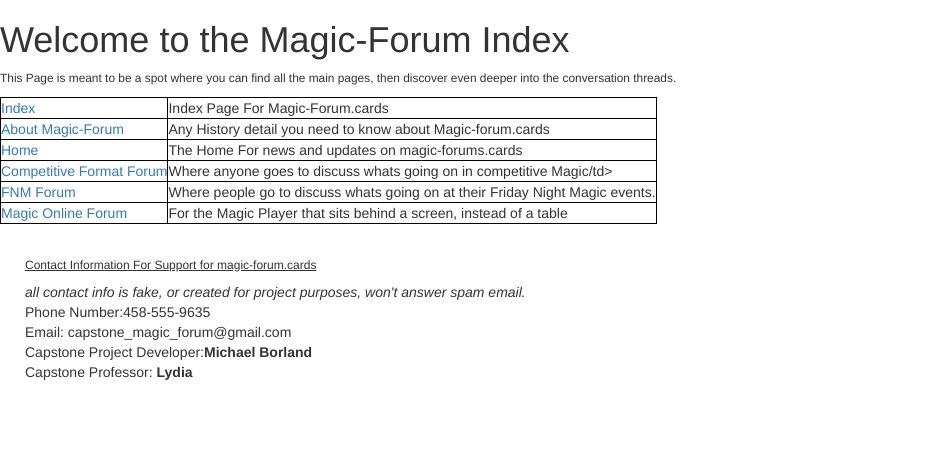
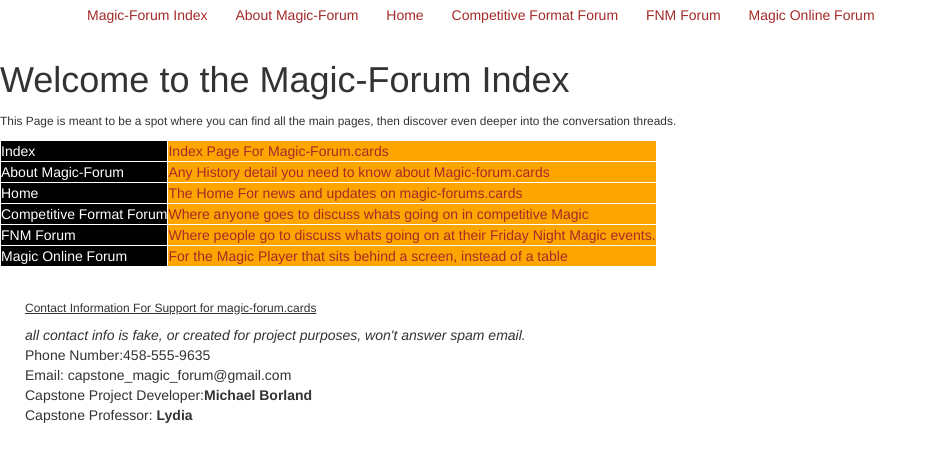
Before and after one commit to michaelborlandKeys/Capstone-Magic-Forum, a PHP site: page / in a window 1280 px wide. Shown: the top 462 px of the page, without its empty margins (0-937 px from the left). Run offline with PHP 8.4, Linux system fonts and the light colour scheme.

Commit message:
Finished Navigation it is completely valid, and first look at 6 plain with some content availble. css added for table as an interactive element for the meeting

```diff
--- a/Capstone Website Alpha 1.0/public_html/css/default.css
+++ b/Capstone Website Alpha 1.0/public_html/css/default.css
@@ -15,14 +15,44 @@
 
 .index_table table,th,td
 {
-	border: 1px solid black;
+	border: 1px solid white;
 }
 
-.color_1 td
+.color_1
 {
+	background-color: black;
+
 
 }
-.color_2 td
+.color_1 a
 {
+	color: white;
+}
+.color_1 a:hover
+{
+	color: orange;
+	text-decoration: none;
+}
+.color_2
+{
+	background-color: orange;
+	color: brown;
 
 }
+.magic_navigation ul
+{
+	padding: 5px 5px;
+
+}
+.magic_navigation li
+{
+	display: inline;
+	padding: 7px;
+}
+.magic_navigation a
+{
+	text-decoration: none;
+	color: brown;
+	padding: 5px 5px 5px 5px ;
+
+}
--- a/Capstone Website Alpha 1.0/public_html/fnm_discussion_forum.php
+++ b/Capstone Website Alpha 1.0/public_html/fnm_discussion_forum.php
@@ -4,8 +4,14 @@
 	<meta charset="UTF-8">
 	<title>FNM Discussion Forum</title>
 	<meta name="viewport" content="width=device-width, initial-scale=1">
+	<?php include ("../resources/common_scripts_head.php");?>
+
 </head>
 <body>
+<?php include("../resources/magic_navigation.php");?>
+<h1 class="changing_heading" id="default_heading">Welcome to Friday Night Magic Forum</h1>
+
+<?php include("../resources/magic_footer.php");?>
 <?php include("../resources/load_scripts.php");?>
 </body>
 </html>
--- a/Capstone Website Alpha 1.0/public_html/index.php
+++ b/Capstone Website Alpha 1.0/public_html/index.php
@@ -2,14 +2,49 @@
 <html lang="eng">
 <head>
 	<meta charset="UTF-8">
-	<title>Index</title>
-	<?php include ("../resources/common_scripts_head.php");?>
-
+	<title>Magic-Forum Index</title>
+	<meta name="viewport" content="width=device-width, initial-scale=1">
+	<link rel="stylesheet" href="https://maxcdn.bootstrapcdn.com/bootstrap/3.3.7/css/bootstrap.min.css">
+<link rel="stylesheet" href="https://maxcdn.bootstrapcdn.com/bootstrap/3.3.7/css/bootstrap-theme.min.css">
+<link rel="stylesheet" type="text/css" href="css/default.css">
 </head>
 <body>
-<?php include("../resources/magic_navigation.php");?>
-<h1 class="changing_heading" id="default_heading">Welcome to the Magic-Forum Index</h1>
-<small><p>	This Page is meant to be a spot where you can find all the main pages, then discover even deeper into the conversation threads. </p></small>
+<div class="container">
+	<div class="below_menu_container">
+		<div class="nav">
+		 	<nav class="magic_navigation">
+			 <ul>
+
+					<li>
+						<a href="index.php"> Magic-Forum Index</a>
+					</li>
+
+					<li>
+						<a href="about_magic_forum.php">About Magic-Forum</a>
+					</li>
+
+					<li>
+						<a href="magic_home.php">Home</a>
+					</li>
+
+					<li>
+						<a href="magic_format_home.php">Competitive Format Forum</a>
+					</li>
+
+					<li>
+						<a href="fnm_discussion_forum.php">FNM Forum</a>
+					</li>
+
+					<li>
+					    <a href="magic_online_forum.php">Magic Online Forum</a>
+					</li>
+			 </ul>
+
+		   </nav>
+		</div>
+			</div>
+				</div><h1 class="changing_heading" id="default_heading">Welcome to the Magic-Forum Index</h1>
+<p><small>	This Page is meant to be a spot where you can find all the main pages, then discover even deeper into the conversation threads. </small></p>
 
 	<table class="index_table">
 	    <tbody>
@@ -27,7 +62,7 @@
 	        </tr>
 	        <tr>
 	            <td class="color_1"><a href="magic_format_home.php">Competitive Format Forum</a></td>
-	            <td class="color_2"> Where anyone goes to discuss whats going on in competitive Magic/td>
+	            <td class="color_2"> Where anyone goes to discuss whats going on in competitive Magic</td>
 	        </tr>
 	        <tr>
 	            <td class="color_1"><a href="fnm_discussion_forum.php">FNM Forum</a></td>
@@ -39,7 +74,20 @@
 	        </tr>
 	        </tbody>
 	        </table>
-<?php include("../resources/magic_footer.php");?>
-<?php include("../resources/load_scripts.php");?>
-</body>
+<div  class="footer_style" id="footer_position" >
+<footer>
+
+		<h6>Contact Information For Support for magic-forum.cards</h6 >
+		<em>all contact info is fake, or created for project purposes, won't answer spam email.</em> <br />
+		Phone Number:458-555-9635<br />
+		Email: capstone_magic_forum@gmail.com<br />
+	    Capstone Project Developer&#58;<b>Michael Borland</b> <br />
+	    Capstone Professor&#58; <b>Lydia</b>
+
+</footer>
+</div><div id="loading_All">
+	    <script src="https://ajax.googleapis.com/ajax/libs/jquery/1.12.4/jquery.min.js"></script>
+	    <script type="text/javascript" src="https://maxcdn.bootstrapcdn.com/bootstrap/3.3.7/js/bootstrap.min.js"></script>
+
+</div></body>
 </html>
--- a/Capstone Website Alpha 1.0/public_html/magic_online_forum.php
+++ b/Capstone Website Alpha 1.0/public_html/magic_online_forum.php
@@ -4,8 +4,14 @@
 	<meta charset="UTF-8">
 	<title>Magic Online Forum</title>
 	<meta name="viewport" content="width=device-width, initial-scale=1">
+	<?php include ("../resources/common_scripts_head.php");?>
+
 </head>
 <body>
+<?php include("../resources/magic_navigation.php");?>
+<h1 class="changing_heading" id="default_heading">Welcome to Magic Online Forum</h1>
+
+<?php include("../resources/magic_footer.php");?>
 <?php include("../resources/load_scripts.php");?>
 </body>
 </html>
--- a/Capstone Website Alpha 1.0/resources/common_scripts_head.php
+++ b/Capstone Website Alpha 1.0/resources/common_scripts_head.php
@@ -1 +1,3 @@
+<link rel="stylesheet" href="https://maxcdn.bootstrapcdn.com/bootstrap/3.3.7/css/bootstrap.min.css">
+<link rel="stylesheet" href="https://maxcdn.bootstrapcdn.com/bootstrap/3.3.7/css/bootstrap-theme.min.css">
 <link rel="stylesheet" type="text/css" href="css/default.css">
--- a/Capstone Website Alpha 1.0/resources/load_scripts.php
+++ b/Capstone Website Alpha 1.0/resources/load_scripts.php
@@ -1,7 +1,4 @@
 <div id="loading_All">
-
-	    <link rel="stylesheet" href="https://maxcdn.bootstrapcdn.com/bootstrap/3.3.7/css/bootstrap.min.css">
-	    <link rel="stylesheet" href="https://maxcdn.bootstrapcdn.com/bootstrap/3.3.7/css/bootstrap-theme.min.css">
 	    <script src="https://ajax.googleapis.com/ajax/libs/jquery/1.12.4/jquery.min.js"></script>
 	    <script type="text/javascript" src="https://maxcdn.bootstrapcdn.com/bootstrap/3.3.7/js/bootstrap.min.js"></script>
 
--- a/Capstone Website Alpha 1.0/resources/magic_navigation.php
+++ b/Capstone Website Alpha 1.0/resources/magic_navigation.php
@@ -0,0 +1,35 @@
+<div class="container">
+	<div class="below_menu_container">
+		<div class="nav">
+		 	<nav class="magic_navigation">
+			 <ul>
+
+					<li>
+						<a href="index.php"> Magic-Forum Index</a>
+					</li>
+
+					<li>
+						<a href="about_magic_forum.php">About Magic-Forum</a>
+					</li>
+
+					<li>
+						<a href="magic_home.php">Home</a>
+					</li>
+
+					<li>
+						<a href="magic_format_home.php">Competitive Format Forum</a>
+					</li>
+
+					<li>
+						<a href="fnm_discussion_forum.php">FNM Forum</a>
+					</li>
+
+					<li>
+					    <a href="magic_online_forum.php">Magic Online Forum</a>
+					</li>
+			 </ul>
+
+		   </nav>
+		</div>
+			</div>
+				</div>
```
Also changed, not shown: Capstone Website Alpha 1.0/public_html/about_magic_forum.php (+8 -0 lines), Capstone Website Alpha 1.0/public_html/magic_format_home.php (+11 -1 lines), Capstone Website Alpha 1.0/public_html/magic_home.php (+7 -0 lines).
